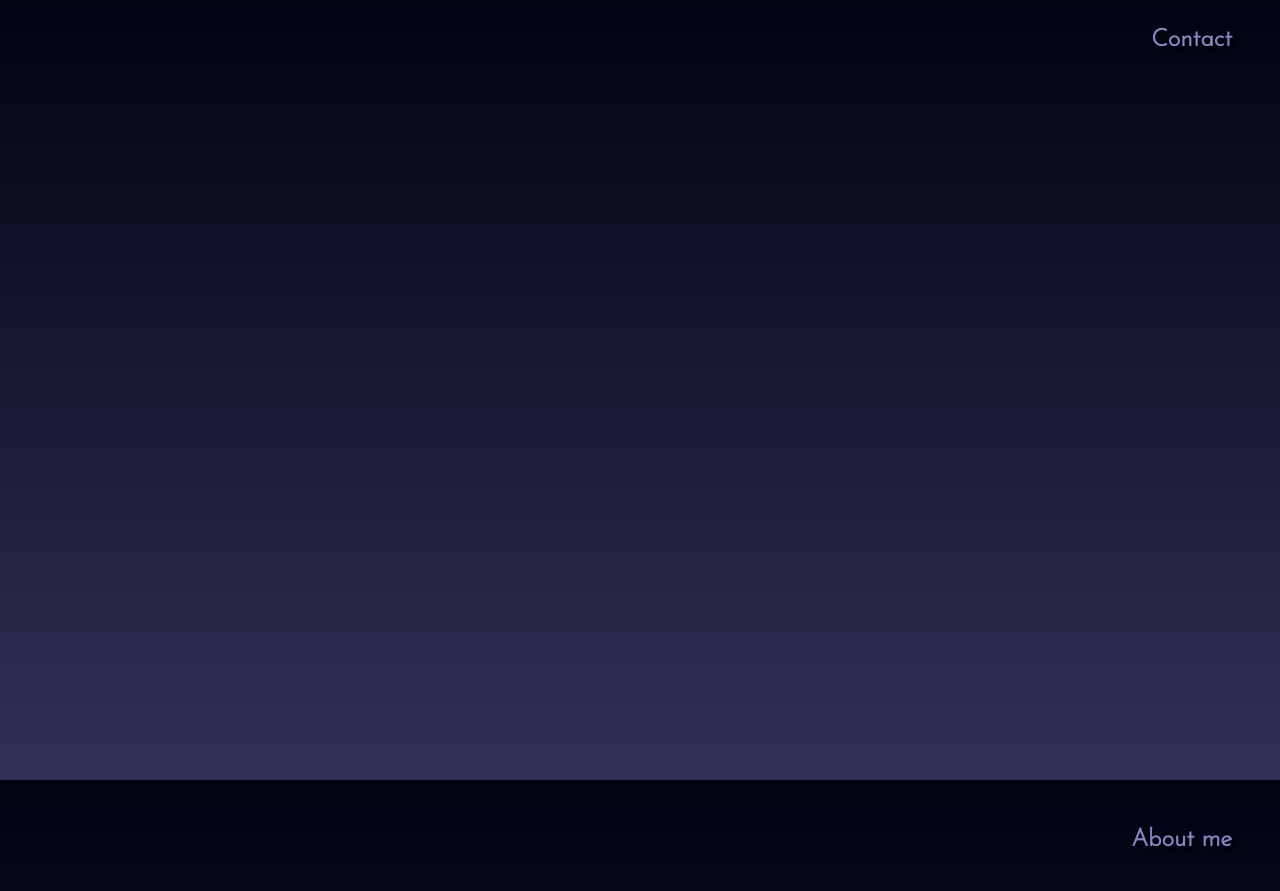
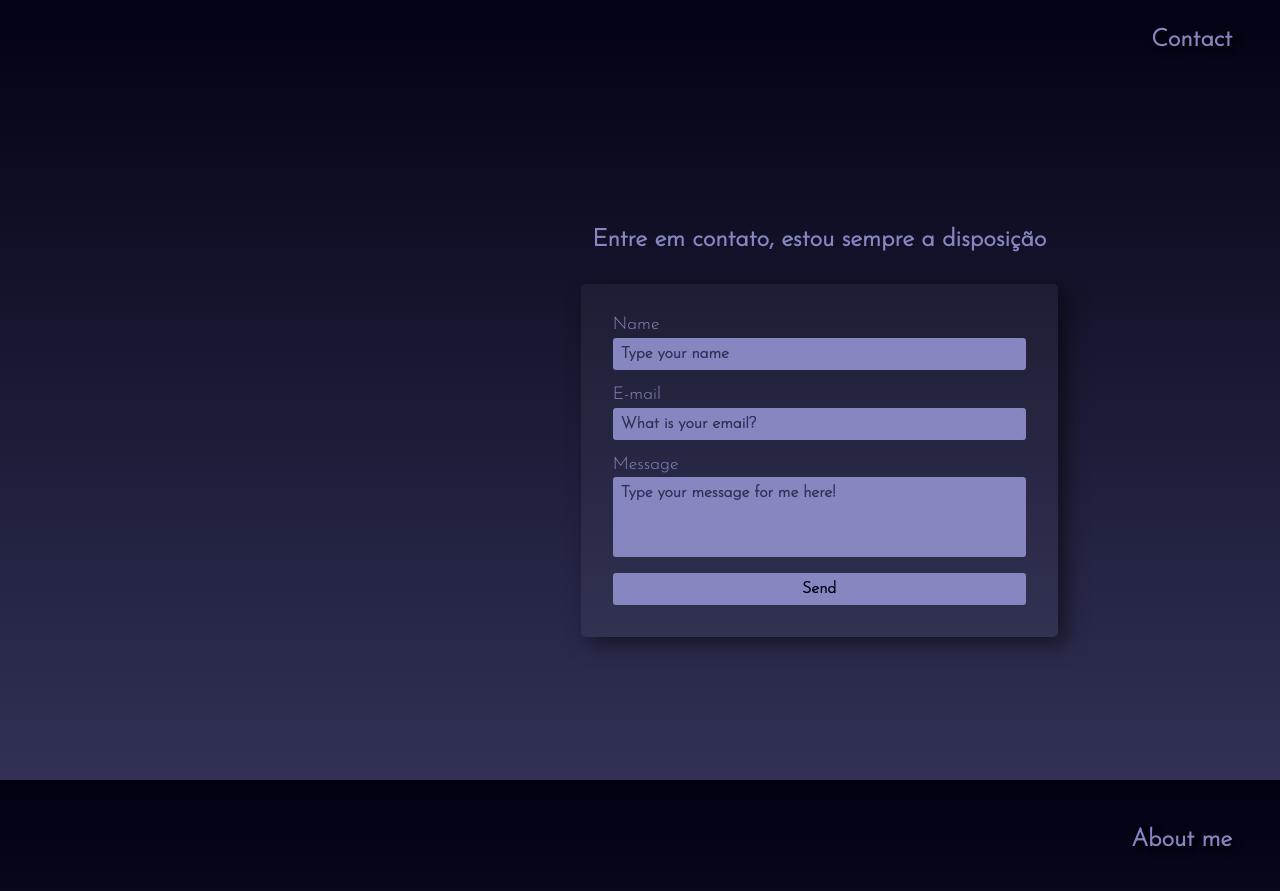
Before and after one commit to Cleidson-Oliveira/portfolio, a React (Vite) app: page / in a window 1280 px wide. Shown: the part 2420-3311 px from the top of the page. Built offline with nearby package versions, Linux system fonts and the light colour scheme.

Commit message:
contact session added

```diff
--- /dev/null
+++ b/src/components/Community/Main/MainSessions/Contact/index.tsx
@@ -0,0 +1,29 @@
+import style from "./style.module.scss";
+
+export function Contact () {
+
+    return (
+        <>
+            <div className={style.contact}>
+                <h2>Entre em contato, estou sempre a disposição</h2>
+
+                <form>
+                    <label>
+                        Name
+                        <input type="text" name="name" placeholder="Type your name"/>
+                    </label>
+                    <label>
+                        E-mail
+                        <input type="email" name="email" placeholder="What is your email?"/>
+                    </label>
+                    <label>
+                        Message
+                        <textarea name="message" placeholder="Type your message for me here!"/>
+                    </label>
+                    <input type="submit" value="Send" />
+
+                </form>
+            </div>
+        </>
+    )
+}
--- /dev/null
+++ b/src/components/Community/Main/MainSessions/Contact/style.module.scss
@@ -0,0 +1,72 @@
+.contact {
+    display: flex;
+    flex-direction: column;
+    align-items: center;
+    justify-content: center;
+    width: 100%;
+    height: 85%;
+    justify-items: center;
+    gap: 2rem;
+
+    h2 {
+        color: var(--grey-light);
+    }
+
+    form {
+        display: flex;
+        flex-direction: column;
+        width: 50%;
+        gap: 1rem;
+        padding: 2rem;
+        border-radius: .3rem;
+        background: rgba(202, 203, 214, 0.055);
+        color: var(--grey-light);
+        box-shadow: #00000080 8px 7px 20px 0px;
+
+        label {
+            display: flex;
+            flex-direction: column;
+            gap: .3rem;
+            font-size: 1.1rem;
+        }
+
+        input, textarea {
+            height: 2rem;
+            border: none;
+            border-radius: .2rem;
+            background-color: var(--grey-light);
+            color: var(--blue-dark);
+            font-weight: 600;
+            padding: .5rem;
+            box-sizing: border-box;
+            font-size: 1rem;
+
+            &:focus-visible {
+                outline-style: groove;
+                outline-color: var(--blue-light);
+                outline-width: unset;
+                outline-offset: 1px;
+            }
+
+            &::placeholder {
+                color: var(--grey-middle);
+                font-weight: 600;
+            }
+
+            &[type="submit"] {
+                cursor: pointer;
+
+                &:hover {
+                    transition: background-color 300ms ease, color 500ms ease;
+                    background-color: var(--blue-dark);
+                    color: var(--grey-light);
+                }
+            }
+        }
+
+        textarea {
+            height: 5rem;
+            resize: none;
+        }
+    }
+}
--- a/src/components/Community/Main/MainSessions/Education/index.tsx
+++ b/src/components/Community/Main/MainSessions/Education/index.tsx
@@ -112,7 +112,7 @@ export const EducationSession = () => {
                                 )}
 
                                 <a className={style.link} href={course.courseRepositorieUrl} target="_blank">
-                                    Repositories
+                                    Repository
                                 </a>
                             </div>
                         </div>
--- a/src/components/Community/Main/index.tsx
+++ b/src/components/Community/Main/index.tsx
@@ -1,3 +1,4 @@
+import { Contact } from "./MainSessions/Contact";
 import { EducationSession } from "./MainSessions/Education";
 import { HomeSession } from "./MainSessions/Home";
 import { ProjectsSession } from "./MainSessions/Projects";
@@ -29,10 +30,13 @@ export default function Main () {
                 </h1>
                 <EducationSession />
             </section>
+
+
             <section className={style.card}>
                 <h1 className={style.title}>
                     Contact
                 </h1>
+                <Contact />
             </section>
             <section className={style.card}>
                 <h1 className={style.title} id="teste">
```
